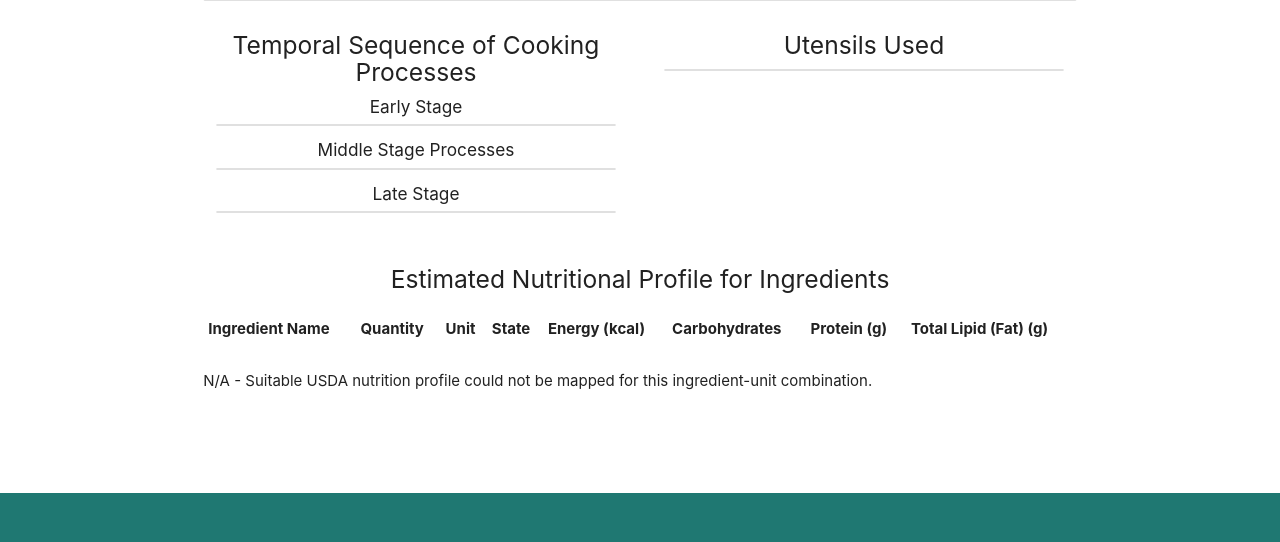
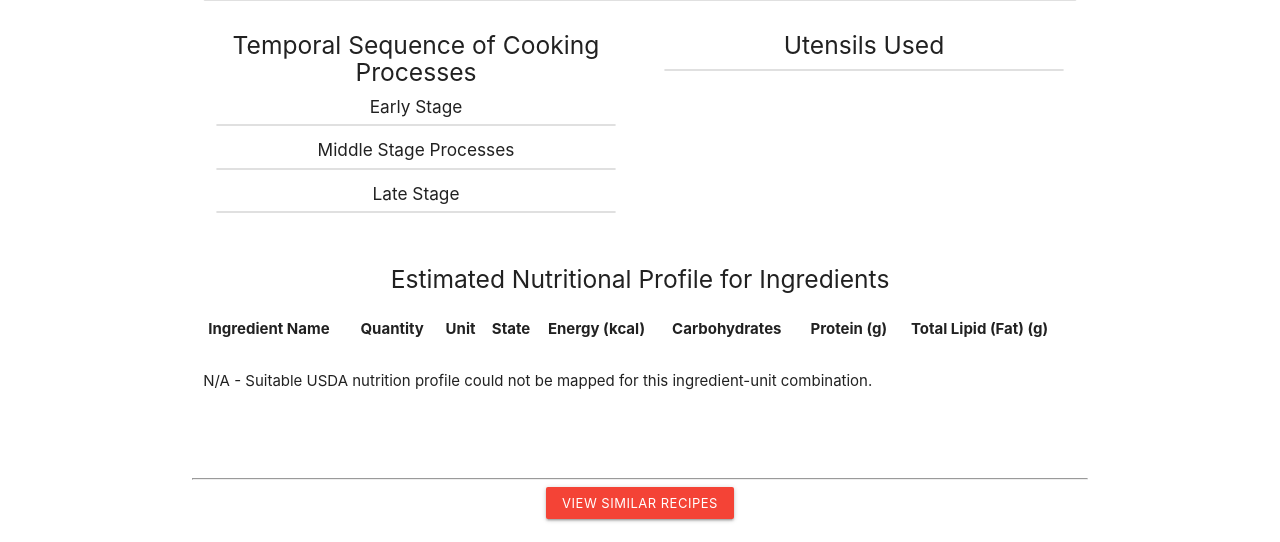
Before and after one commit to devanshbatra04/recipe_db_final, a Flask app: template templates/recipeInfo.html in a window 1280 px wide. Shown: the part 701-1243 px from the top of the page. Run offline with Flask 2, Linux system fonts and the light colour scheme; the template is opened without the code that fills it, so the values that code supplies are empty; some libraries are stand-ins or nearby versions.

Commit message:
similar recipes button added

```diff
--- a/templates/recipeInfo.html
+++ b/templates/recipeInfo.html
@@ -219,9 +219,11 @@
               </div>
               </div>
 
-              </div>
-               <br><br>
-
+            </div><br><hr>
+              <div class="center">
+            <a class="waves-effect red btn-small" href="/" target="_blank">View Similar Recipes</a>
+          </div>
+            <br><br>
           </div>
           <script>
             document.addEventListener('DOMContentLoaded', function() {
```
